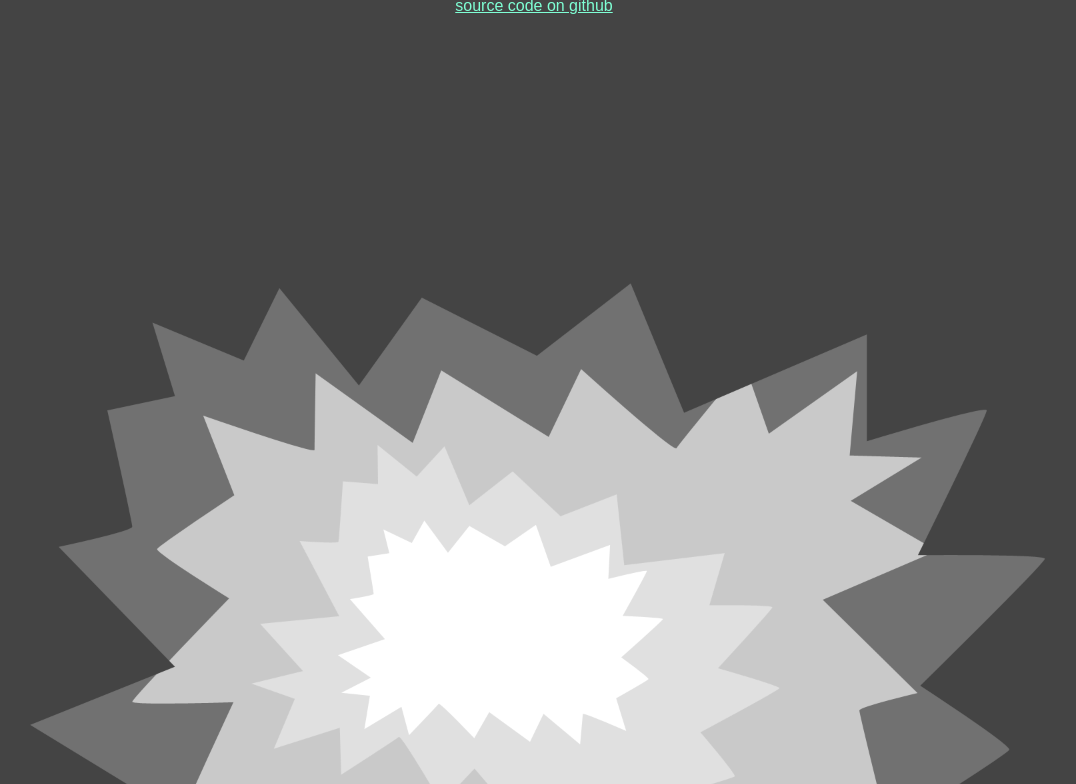
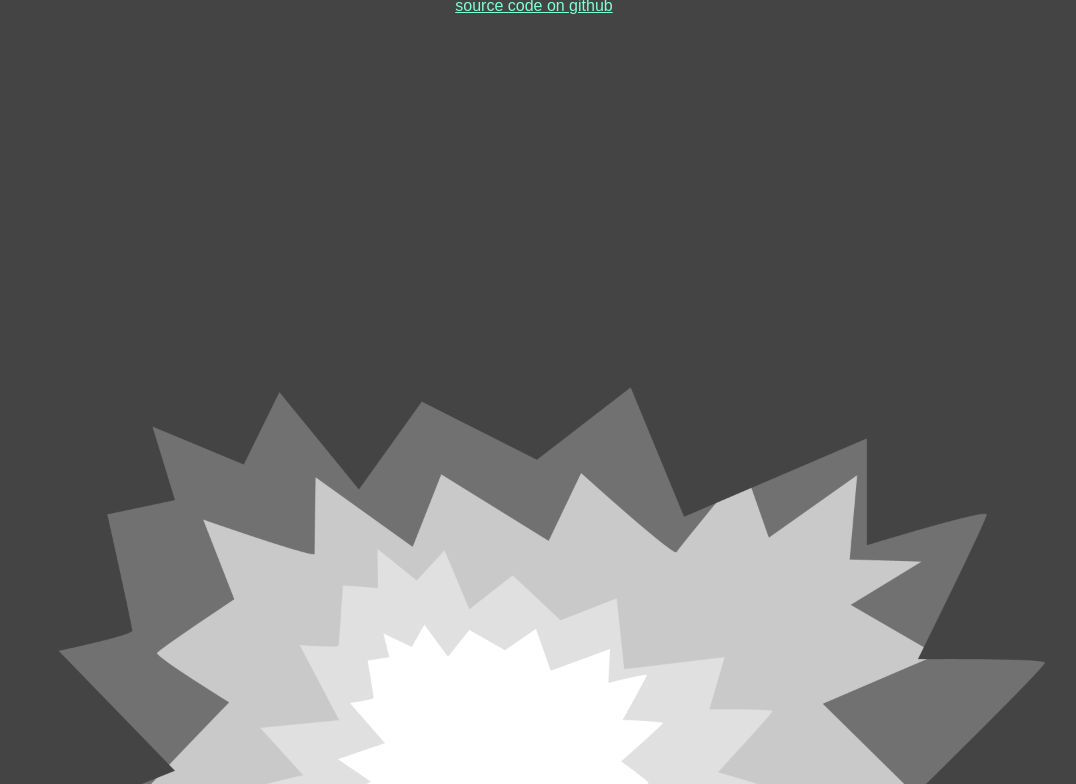
Before and after one commit to chase-moskal/chillax, a website with bundled scripts: page index.html in a window 1280 px wide. Shown: the part 168-952 px from the top of the page, without its empty margins (106-1182 px from the left). Built offline with nearby package versions, Linux system fonts and the light colour scheme.

Commit message:
remove default css margin
 - close issue #9

```diff
--- a/index.html
+++ b/index.html
@@ -9,7 +9,7 @@
 			html { background: #444; color: white; font-family: sans-serif; }
 			a { color: aquamarine; }
 			.intro { padding-top: 10%; text-align: center; }
-			.spacer { height: 800px; }
+			.spacer { height: 360px; }
 		</style>
 	</head>
 	<body>
@@ -23,6 +23,8 @@
 					</a>
 				</p>
 			</header>
+
+			<div class="spacer"></div>
 
 			<div data-chillax>
 				<img data-chillax-layer="10" src="images/spikeytest/spikeytest-2.png" alt=""/>
--- a/source/chillax-styles.scss
+++ b/source/chillax-styles.scss
@@ -2,7 +2,7 @@
 @charset "utf-8";
 
 [data-chillax] {
-	margin: 16em auto;
+	margin: auto;
 	width: 100%;
 	position: relative;
 	overflow: hidden;
```
